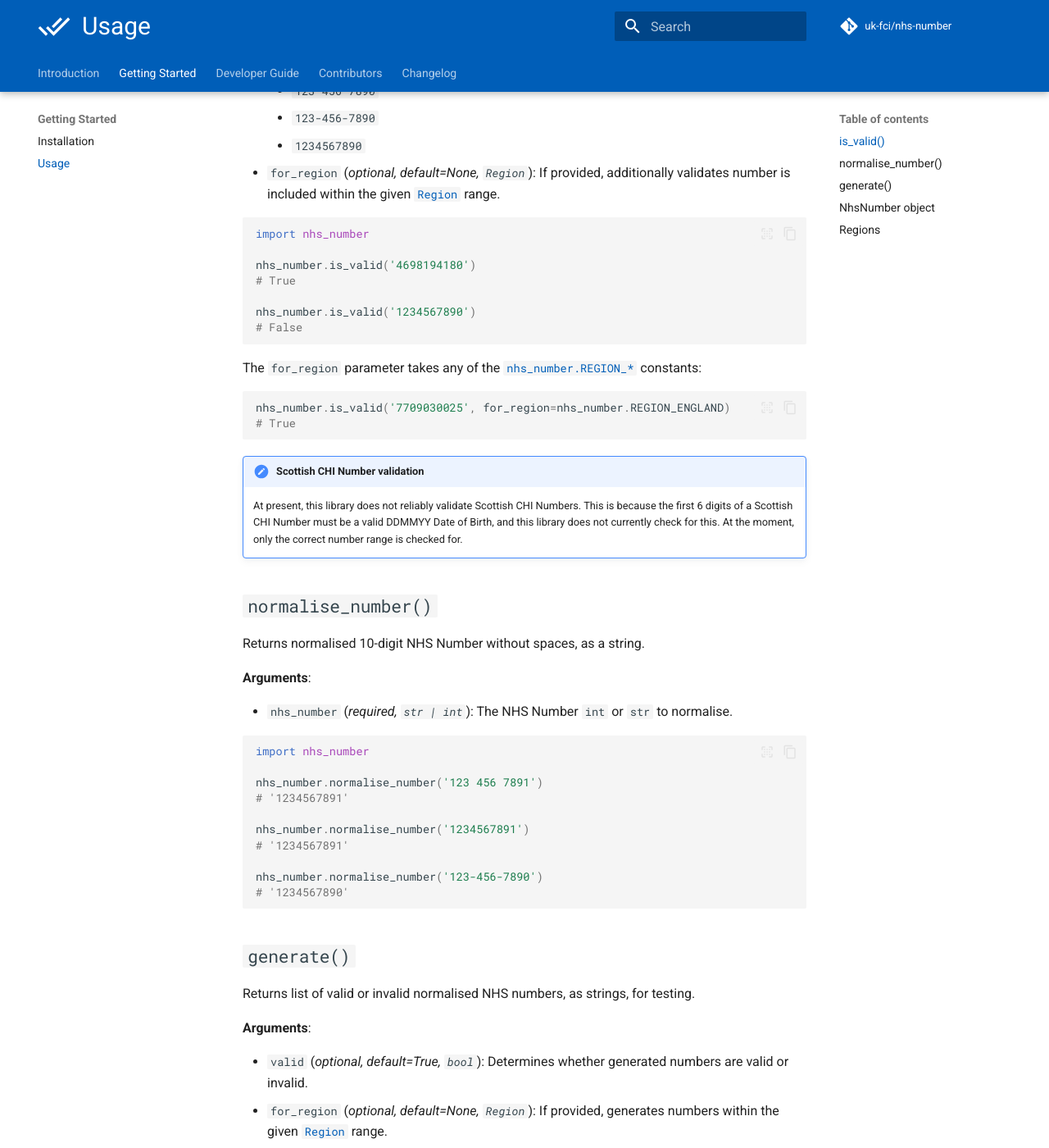
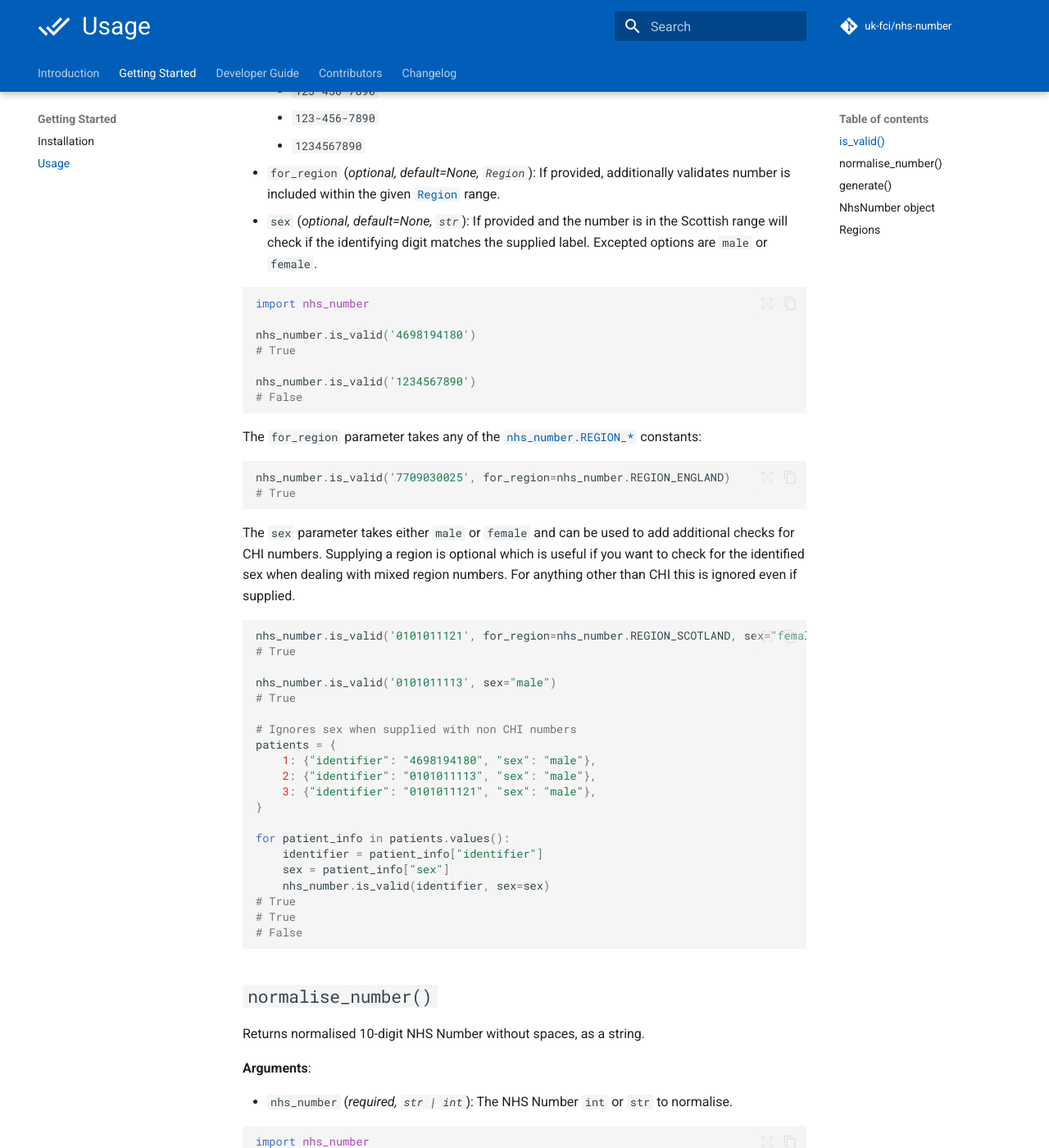
Before and after one commit to uk-fci/nhs-number, an MkDocs documentation site: the page built from docs/usage.md, in a window 1280 px wide and 1400 px high, scrolled down 586 px. Shown: the whole window at 82% size. Built offline with MkDocs 1.6.1 and Material for MkDocs 9.7.7, drawn with Linux system fonts in a browser that asks for light colours; comment, search, counter and statistics services are not loaded; some of the changed text lies outside the part shown.

Commit message:
docs: Reflect CHI number changes
Updated usage docs to inlude example. Removed CHI number support warnings. Updated Changelog

````diff
--- a/docs/_assets/_snippets/scottish-chi-number.md
+++ /dev/null
@@ -1,2 +0,0 @@
-!!! note "Scottish CHI Number validation"
-    At present, this library does not reliably validate Scottish CHI Numbers. This is because the first 6 digits of a Scottish CHI Number must be a valid DDMMYY Date of Birth, and this library does not currently check for this. At the moment, only the correct number range is checked for.
--- a/docs/usage.md
+++ b/docs/usage.md
@@ -19,6 +19,7 @@
       - `123-456-7890`
       - `1234567890`
 - `for_region` (*optional, default=None, `Region`*): If provided, additionally validates number is included within the given [`Region`](#regions) range.
+- `sex` (*optional, default=None, `str`*): If provided and the number is in the Scottish range will check if the identifying digit matches the supplied label. Excepted options are `male` or `female`.
 
 ```python
 import nhs_number
@@ -37,9 +38,32 @@
 # True
 ```
 
---8<--
-docs/_assets/_snippets/scottish-chi-number.md
---8<--
+The `sex` parameter takes either `male` or `female` and can be used to add additional checks for CHI numbers. Supplying a region is optional which is useful if you want to check for the identified sex when dealing with mixed region numbers. For anything other than CHI this is ignored even if supplied.
+
+```python
+
+nhs_number.is_valid('0101011121', for_region=nhs_number.REGION_SCOTLAND, sex="female")
+# True
+
+nhs_number.is_valid('0101011113', sex="male")
+# True
+
+# Ignores sex when supplied with non CHI numbers
+patients = {
+    1: {"identifier": "4698194180", "sex": "male"},
+    2: {"identifier": "0101011113", "sex": "male"},
+    3: {"identifier": "0101011121", "sex": "male"},
+}
+
+for patient_info in patients.values():
+    identifier = patient_info["identifier"]
+    sex = patient_info["sex"]
+    nhs_number.is_valid(identifier, sex=sex)
+# True
+# True
+# False
+
+```
 
 ## `normalise_number()`
 
@@ -126,7 +150,3 @@
 nhs_number.ENGLAND_WALES_IOM == nhs_number.REGION_ENGLAND
 # True
 ```
-
---8<--
-docs/_assets/_snippets/scottish-chi-number.md
---8<--
````
Also changed, not shown: docs/changelog.md (+7 -0 lines), docs/index.md (+0 -6 lines).
